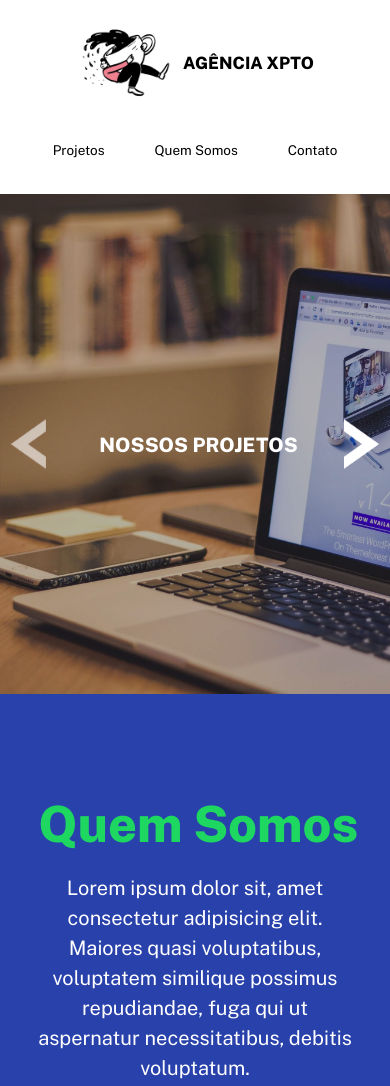
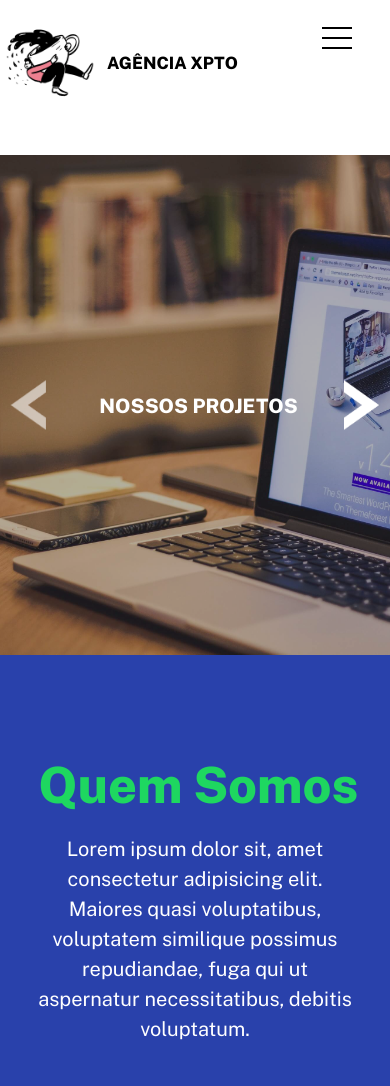
Before and after one commit to brunonunescunha/Projeto-Landing-Pege, a plain HTML site: page index.html in a window 390 px wide. Shown: the top 1086 px of the page. Drawn offline with nearby package versions, Linux system fonts and the light colour scheme.

Commit message:
foi adicionado o menu do hamburguer e tirado os comentarios do javascript

```diff
--- a/index.html
+++ b/index.html
@@ -15,6 +15,7 @@
     <link rel="stylesheet" href="src/css/reset.css">
     <link rel="stylesheet" href="src/css/style.css">
     <link rel="stylesheet" href="src/css/media.css">
+    <link rel="stylesheet" href="src/css/menu-haburguer.css">
 
     <title>Agência XPTO</title>
 </head>
@@ -22,16 +23,27 @@
 <body>
 
     <header class="cabecalho">
+        <div class="container">
         <a class="logo" href="">
             <img class="imagem" src="src/img/cafe.gif" alt="logo XPTO"> <span class="titulo">Agência XPTO</span></a>
 
         <nav class="navegacao">
-            <ul class="menu">
+
+            <input type="checkbox" id="menu-hamburguer">
+
+            <label for="menu-hamburguer">
+                <div class="menu">
+                    <span class="hamburguer"></span>
+                </div>
+            </label>
+
+            <ul class="menu-cabecalho">
                 <li class="item"><a href="#projetos">Projetos</a></li>
                 <li class="item"><a href="#quem-somos">Quem Somos</a></li>
                 <li class="item"><a href="#contato">Contato</a></li>
             </ul>
         </nav>
+    </div>
     </header>
     <main class="conteudo-principal" id="projetos">
         <section class="paineis">
--- a/src/css/media.css
+++ b/src/css/media.css
@@ -13,11 +13,7 @@
     }
 }
 
-@media(max-width: 900px){
-    .conteudo-principal .paineis{
-        height: 500px;
-    }
-}
+
 
 @media(max-width: 940px){
     .rodape .navegacao{
--- /dev/null
+++ b/src/css/menu-haburguer.css
@@ -0,0 +1,100 @@
+.cabecalho .menu{
+    display: none;
+    width: 60px;
+    height: 60px;
+    align-self: flex-end;
+}
+
+.cabecalho nav label{
+    display: flex;
+    flex-direction: column;
+}
+
+.cabecalho .hamburguer{
+    background-color: #000000;
+    position: relative;
+    display: block;
+    width: 30px;
+    height: 2px;
+    top: 29px;
+    left: 12px;
+    transition: 0.5s ease-in-out;
+}
+
+.cabecalho .hamburguer::before,
+.cabecalho .hamburguer::after{
+    background-color: #000000;
+    content: "";
+    display: block;
+    width: 100%;
+    height: 100%;
+    position: absolute;
+    transition: 0.2s ease-in-out;
+}
+
+.cabecalho .hamburguer::before{
+    top: -10px;
+}
+
+.cabecalho .hamburguer::after{
+    bottom: -10px;
+}
+
+.cabecalho input {
+    display: none;
+}
+
+.cabecalho input:checked ~ label .hamburguer{
+    transform: rotate(45deg);
+}
+
+.cabecalho input:checked ~ label .hamburguer::before{
+    transform: rotate(90deg);
+    top: 0;
+}
+
+.cabecalho input:checked ~ label .hamburguer::after{
+    transform: rotate(90deg);
+    bottom: 0;
+}
+
+@media(max-width: 900px){
+
+    .cabecalho .menu{
+        display: block;
+    }
+
+    .cabecalho .navegacao .menu-cabecalho {
+        display: none;
+    }
+
+    .cabecalho input:checked ~ .menu-cabecalho{
+        display: block;
+    }
+
+    .cabecalho .navegacao {
+        position: absolute;
+        top: 8px;
+        right: 20px;
+        z-index: 1;
+    }
+
+    .cabecalho .navegacao .menu-cabecalho {
+        width: 200px;
+        background-color: #ffffff;
+        padding: 20px;
+        border-radius: 0 0 30px 30px;
+    }
+
+    .cabecalho .navegacao .menu-cabecalho .item a {
+        display: block;
+        text-align: center;
+        padding: 20px;
+    }
+
+    .conteudo-principal .paineis{
+        height: 500px;
+    }
+
+
+}
--- a/src/css/reset.css
+++ b/src/css/reset.css
@@ -7,9 +7,11 @@ html{
     padding: 0;
     box-sizing: border-box;
     color: #000;
+    outline: none;
+    border: none;
 }
 
-ul, li {
+ul {
     list-style: none;
 }
 
--- a/src/css/style.css
+++ b/src/css/style.css
@@ -6,14 +6,12 @@ body{
     width: 100px;
 }
 
-.cabecalho{
+.cabecalho .container{
     display: flex;
     align-items: center;
     justify-content: space-between;
     padding: 25px 0;
-    max-width: 1170px;
-    margin: 0 auto;
-    flex-wrap: wrap;
+    min-height: 75px;
 }
 
 .logo{
@@ -33,20 +31,19 @@ body{
     color: #1ed760;
 }
 
-.cabecalho .navegacao .menu{
+.cabecalho .navegacao .menu-cabecalho {
     display: flex;
-
 }
 
-.cabecalho .navegacao .menu .item{
+.cabecalho .navegacao .item{
     margin: 10px;
 
 }
-.cabecalho .navegacao .menu .item a {
+.cabecalho .navegacao .menu-cabecalho .item a {
     padding: 15px;
     transition: 0.3s ease-in-out;
 }
-.cabecalho .navegacao .menu .item a:hover{
+.cabecalho .navegacao .menu-cabecalho .item a:hover{
     background-color: #1ed760;
     color: #fff;
 }
```
Also changed, not shown: src/js/index.js (+0 -15 lines).
